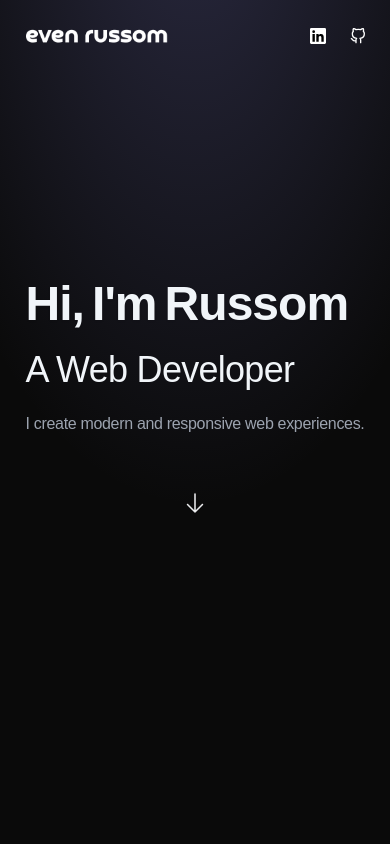
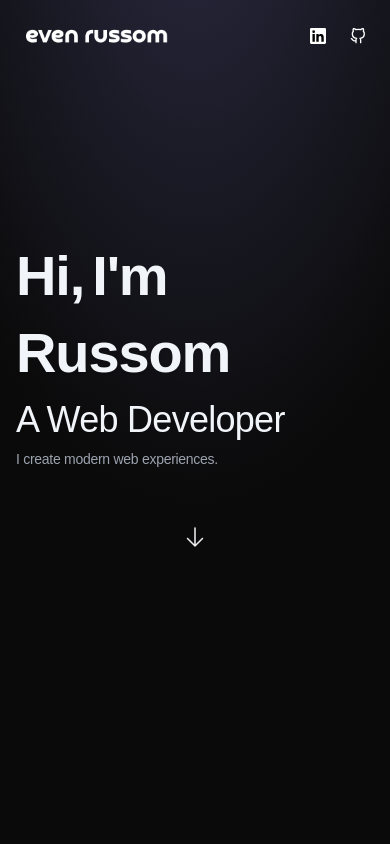
Before and after one commit to evenb1/portfolio, a Next.js app: page / in a window 390 px wide. Shown: the top 844 px of the page. Built offline with nearby package versions, Linux system fonts and the light colour scheme; no server answers.

Commit message:
responsive adjustments

```diff
--- a/src/app/layout.tsx
+++ b/src/app/layout.tsx
@@ -15,15 +15,15 @@ export default function RootLayout({
 }>) {
   return (
     <html lang="en" className="bg-black">
-      <body
+    <body className="overflow-auto relative">
+  <div
+    className="absolute top-0 z-[-2] h-screen w-screen bg-neutral-950 bg-[radial-gradient(ellipse_80%_80%_at_50%_-20%,rgba(120,119,198,0.3),rgba(255,255,255,0))]"
+  >
+    {children}
+  </div>
+  <BackToTopButton />
+</body>
 
-      >
-        <div className="absolute top-0 z-[-2] h-screen w-screen bg-neutral-950 bg-[radial-gradient(ellipse_80%_80%_at_50%_-20%,rgba(120,119,198,0.3),rgba(255,255,255,0))]">
-        {children}
-
-        </div>
-        <BackToTopButton/>
-      </body>
     </html>
   );
 }
--- a/src/components/BackToTopButton.tsx
+++ b/src/components/BackToTopButton.tsx
@@ -30,10 +30,7 @@ const BackToTopButton = () => {
     <motion.button
       onClick={scrollToTop}
       initial={{ opacity: 0, scale: 0 }}
-      animate={{
-        opacity: isVisible ? 1 : 0,
-        scale: isVisible ? 1 : 0,
-      }}
+      animate={{ opacity: isVisible ? 1 : 0, scale: isVisible ? 1 : 0 }}
       transition={{ duration: 0.3 }}
       className="fixed bottom-6 right-6 z-50 bg-blue-600 text-white rounded-full p-4 shadow-lg hover:bg-blue-700 focus:outline-none focus:ring-2 focus:ring-blue-400"
       aria-label="Back to Top"
--- a/src/components/Hero.tsx
+++ b/src/components/Hero.tsx
@@ -18,15 +18,15 @@ const Hero = () => {
       <div className="flex flex-col items-start max-w-sm sm:max-w-lg md:max-w-2xl">
         <WordPullUp
           words="Hi, I'm Russom"
-          className="text-5xl sm:text-6xl lg:text-8xl text-slate-100 font-publicSans font-bold mb-2 leading-snug text-left"
+          className="text-[56px] sm:text-6xl lg:text-8xl text-slate-100 font-publicSans font-extrabold mb-1 leading-snug text-left"
         />
         <BlurIn
           word="A Web Developer"
-          className="text-slate-100 text-4xl sm:text-5xl lg:text-6xl font-publicSans font-extralight mb-4 leading-snug text-left"
+          className="text-slate-100 text-4xl sm:text-5xl lg:text-6xl font-publicSans font-extralight mb-1 leading-snug text-left"
         />
         <BlurIn
-          word="I create modern and responsive web experiences."
-          className="text-gray-400 text-base sm:text-sm lg:text-xl mb-6 leading-relaxed text-left"
+          word="I create modern web experiences."
+          className="text-gray-400 text-sm  sm:text-sm lg:text-xl mb-6 leading-relaxed text-left"
         />
       </div>
 
--- a/src/components/NavBar.tsx
+++ b/src/components/NavBar.tsx
@@ -4,7 +4,7 @@ import { NEXT_RESUME_HEADER } from "next/dist/lib/constants";
 
 const NavBar = () => {
   return (
-    <div className="flex items-center justify-between p-5 sm:p-7 px-6 sm:px-16">
+    <div className="flex items-center justify-between p-5 sm:p-5 px-6 sm:px-16">
       {/* Logo Holder */}
       <div className="flex items-center">
         <img
--- a/src/components/Projects.tsx
+++ b/src/components/Projects.tsx
@@ -1,10 +1,9 @@
-"use client";
 import React from "react";
 import StarBackground from "./StarBackground";
 import ShootingStars from "./ShootingStars";
 import { PinContainer } from "../components/ui/3d-pin";
 import { motion } from "framer-motion";
-import { FiExternalLink, FiGithub } from "react-icons/fi"; // Import icons
+import { FiExternalLink, FiGithub } from "react-icons/fi";
 
 const Projects = () => {
   const projects = [
@@ -22,7 +21,7 @@ const Projects = () => {
         "Statify is a personalized Spotify data visualization app that helps users understand their music habits. Using Spotify's API, Statify provides insights into top tracks, artists, and genres, all wrapped in a clean and responsive UI. Built with Nextjs, Tailwind, and Typescript, it offers an engaging and interactive experience for music enthusiasts.",
       link: "https://your-statify-link.com",
       source: "https://github.com/evenb1/statify",
-      image: "/images/statify.png",
+      image: "/statify.png",
     },
     {
       title: "Wilson Sporting Goods",
@@ -47,24 +46,19 @@ const Projects = () => {
         className="group relative px-6 py-2 font-medium text-slate-100 transition-colors duration-[400ms] hover:text-indigo-300"
       >
         <span>{children}</span>
-
-        {/* TOP */}
         <span className="absolute left-0 top-0 h-[2px] w-0 bg-indigo-300 transition-all duration-100 group-hover:w-full" />
-
-        {/* RIGHT */}
         <span className="absolute right-0 top-0 h-0 w-[2px] bg-indigo-300 transition-all delay-100 duration-100 group-hover:h-full" />
-
-        {/* BOTTOM */}
         <span className="absolute bottom-0 right-0 h-[2px] w-0 bg-indigo-300 transition-all delay-200 duration-100 group-hover:w-full" />
-
-        {/* LEFT */}
         <span className="absolute bottom-0 left-0 h-0 w-[2px] bg-indigo-300 transition-all delay-300 duration-100 group-hover:h-full" />
       </button>
     );
   };
 
   return (
-    <div id="projects" className="relative w-full  h-auto text-white py-12 px-6 sm:px-10 md:px-20 lg:px-36">
+    <div
+      id="projects"
+      className="relative w-full h-auto text-white py-12 px-6 sm:px-10 md:px-20 lg:px-36"
+    >
       {/* Background Layers */}
       <div className="absolute inset-0 -z-20">
         <StarBackground />
@@ -86,7 +80,7 @@ const Projects = () => {
             key={index}
             className={`flex flex-col ${
               index % 2 === 0 ? "lg:flex-row" : "lg:flex-row-reverse"
-            } items-center justify-between gap-10`}
+            } items-center justify-center text-center lg:text-left lg:justify-between gap-10`}
           >
             {/* Pin Container with Project Image */}
             <motion.div
@@ -101,6 +95,7 @@ const Projects = () => {
                   <img
                     src={project.image}
                     alt={project.title}
+
                     className="w-full h-full object-cover"
                   />
                 </div>
@@ -113,7 +108,7 @@ const Projects = () => {
               whileInView={{ opacity: 1, x: 0 }}
               viewport={{ once: true, amount: 0.3 }}
               transition={{ duration: 0.8 }}
-              className="w-full lg:w-1/2 text-left"
+              className="w-full lg:w-1/2 flex flex-col items-center lg:items-start"
             >
               <h3 className="text-2xl font-semibold mb-4">{project.title}</h3>
               <p className="text-base sm:text-lg font-extralight leading-relaxed mb-6">
@@ -121,12 +116,16 @@ const Projects = () => {
               </p>
 
               {/* Buttons */}
-              <div className="flex gap-6">
-                <DrawOutlineButton onClick={() => window.open(project.link, "_blank")}>
+              <div className="flex gap-6 flex-wrap justify-center lg:justify-start">
+                <DrawOutlineButton
+                  onClick={() => window.open(project.link, "_blank")}
+                >
                   <FiExternalLink className="inline-block mr-2" />
                   Live Demo
                 </DrawOutlineButton>
-                <DrawOutlineButton onClick={() => window.open(project.source, "_blank")}>
+                <DrawOutlineButton
+                  onClick={() => window.open(project.source, "_blank")}
+                >
                   <FiGithub className="inline-block mr-2" />
                   Source Code
                 </DrawOutlineButton>
```
Also changed, not shown: public/statify.png (added).
